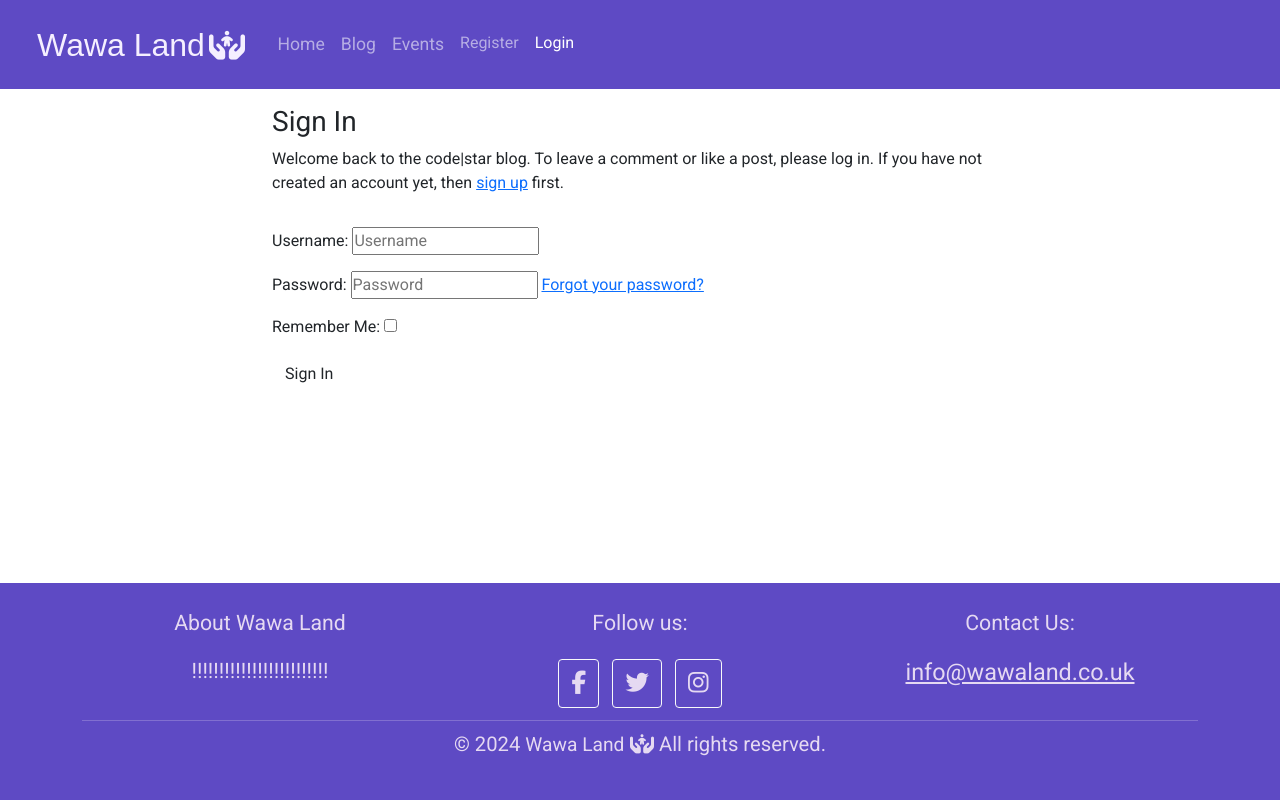
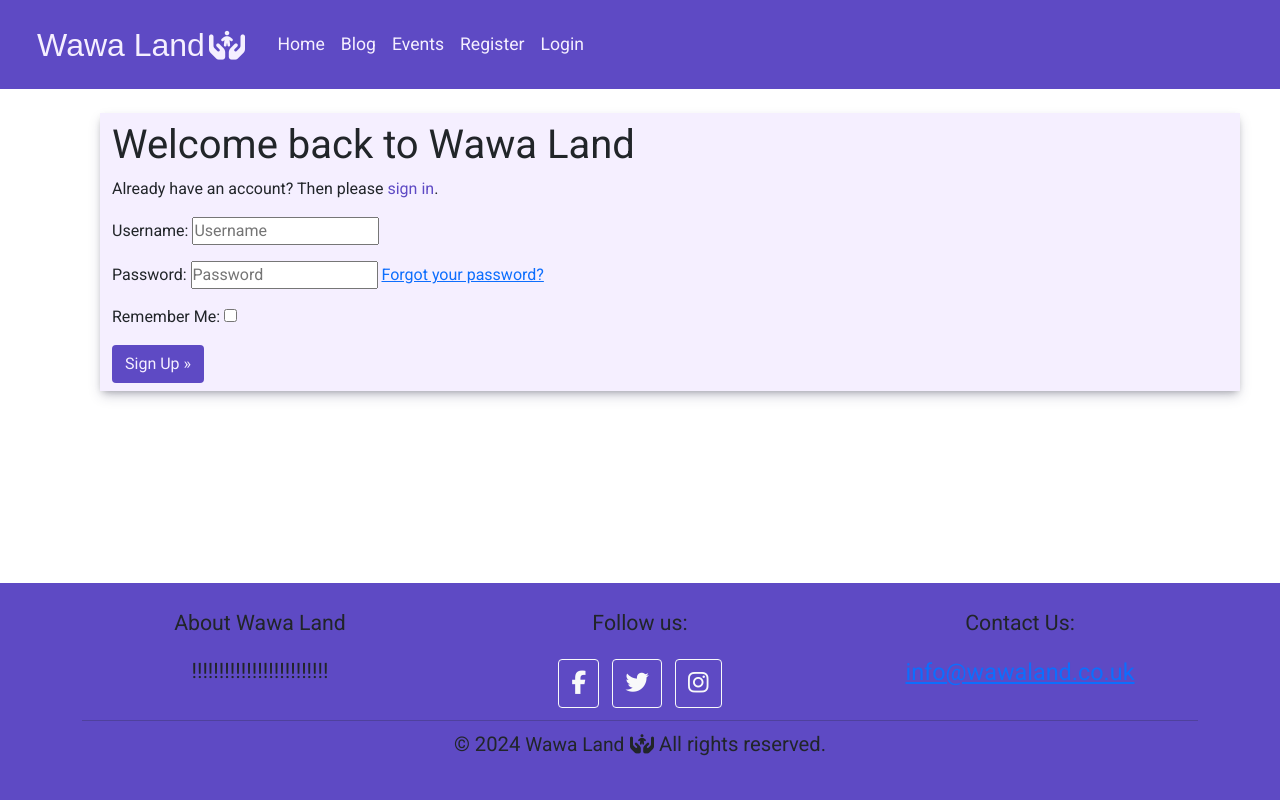
Before and after one commit to bpstephanie/wawa-land, a Django app: page /accounts/login/ in a window 1280 px wide. Run offline with Django 4.2, Linux system fonts and the light colour scheme; some libraries are stand-ins or nearby versions; some web fonts are replaced.

Commit message:
Add styling to login, logout and sign up pages

```diff
--- a/blog/admin.py
+++ b/blog/admin.py
@@ -1,5 +1,5 @@
 from django.contrib import admin
-from .models import Post
+from .models import Post, Comment
 from django_summernote.admin import SummernoteModelAdmin
 
 @admin.register(Post)
@@ -13,4 +13,4 @@ class PostAdmin(SummernoteModelAdmin):
 
 
 # Register your models here.
-#admin.site.register(Comment)
+admin.site.register(Comment)
--- a/static/css/style.css
+++ b/static/css/style.css
@@ -45,6 +45,10 @@ body {
     color: rgb(245, 239, 255) !important;
 }
 
+.dark-text {
+    color:  rgb(94, 74, 196) !important;
+}
+
 /* Nav bar -------------------------------------------------- */
 
 .wawa-brand {
@@ -62,8 +66,8 @@ body {
 
 .navbar-nav > a,
 .footer div,
-.footer a {
-    color: rgb(229, 217, 242);
+.footer a,
+nav li {
     font-size: 110%;
     font-family: 'Roboto', sans-serif;
     font-weight: 500;
@@ -127,66 +131,14 @@ footer .brand > i {
     border: 2px solid #fff !important;
 }
 
-/*
-.main-bg {
-    background-color: #F9FAFC;
-}
-
-.image-flash {
-    position: absolute;
-    bottom: 5%;
-    min-width: 30%;
-    left: -2px;
-    background-color: #188181;
-}
-
-.scale {
-    width: 100%;
-    height: auto;
-}
-
-.masthead {
-    margin-top: 10px;
-    overflow: hidden;
-    position: relative;
-    display: inline-block;
-    height: 33vh;
-    width: 100%;
-}
-
-.masthead-text {
-    background-color: #445261;
-    color: white;
-    position: relative;
-}
-
-.masthead-image {
-    position: relative;
-    overflow: hidden;
-}
-
-.masthead-image:after {
-    content: "";
-    position: absolute;
-    top: 0;
-    right: 90%;
-    height: 100%;
-    width: 150%;
-    background: #445261;
-    -webkit-transform: skew(15deg);
-    -moz-transform: skew(15deg);
-    transform: skew(15deg);
-    z-index: 100;
-}
-
-.post-subtitle {
-    margin-left: 5%;
-    color: lightgray;
+/* Sign up -------------------------------------------------- */
+.user-card {
+    margin: 20px 100px 20px 100px;
 }
 
 .btn-signup,
 .btn-edit {
-    background-color: #188181;
+    background-color: rgb(94, 74, 196);
     color: #fff;
 }
 
--- a/templates/account/login.html
+++ b/templates/account/login.html
@@ -6,29 +6,17 @@
 {% block head_title %}{% trans "Sign In" %}{% endblock %}
 
 {% block content %}
-
-<div class="container">
-    <div class="row">
-        <div class="col-md-8 mt-3 offset-md-2">
-            <h3>{% trans "Sign In" %}</h3>
-
-            <p>{% blocktrans %}Welcome back to the code|star blog. To leave a comment or like a post, please log in. If
-                you
-                have not created an account yet, then <a class="link" href="{{ signup_url }}">sign up</a>
-                first.{% endblocktrans %}</p>
-        </div>
-    </div>
-    <div class="row">
-        <div class="col-md-8 mt-3 offset-md-2">
-            <form class="login" method="POST" action="{% url 'account_login' %}">
+<div class="container bg-light my-4 py-2 box-shadow user-card">
+  <h1>{% trans "Welcome back to Wawa Land" %}</h1>
+  <p>{% blocktrans %}Already have an account? Then please <a class="dark-text text-decoration-none" href="{{ login_url }}">sign in</a>.{% endblocktrans %}</p>
+  <form class="signup" id="signup_form" method="post" action="{% url 'account_signup' %}">
     {% csrf_token %}
     {{ form.as_p }}
     {% if redirect_field_value %}
     <input type="hidden" name="{{ redirect_field_name }}" value="{{ redirect_field_value }}" />
     {% endif %}
-                <button class="btn btn-signup right" type="submit">{% trans "Sign In" %}</button>
+    <button type="submit" class="bg-dark light-text btn">{% trans "Sign Up" %} &raquo;</button>
   </form>
 </div>
-    </div>
-</div>
+
 {% endblock %}
--- a/templates/account/logout.html
+++ b/templates/account/logout.html
@@ -21,7 +21,7 @@
                 {% if redirect_field_value %}
                 <input type="hidden" name="{{ redirect_field_name }}" value="{{ redirect_field_value }}" />
                 {% endif %}
-                <button class="btn btn-signup right" type="submit">{% trans 'Sign Out' %}</button>
+                <button class="bg-dark light-text btn right" type="submit">{% trans 'Sign Out' %}</button>
             </form>
         </div>
     </div>
--- a/templates/base.html
+++ b/templates/base.html
@@ -53,27 +53,29 @@
       </button>
       <div class="collapse navbar-collapse" id="navbarNav">
         <div class="navbar-nav" id="navbar-links">
-          <a class="nav-item nav-link {% if request.path == home_url %}active{% endif %}" href="{% url 'home' %}">Home
+          <a class="nav-item nav-link {% if request.path == home_url %}active{% endif %}" href="{% url 'home' %}"><span
+              class="light-text">Home</span>
             <span class="sr-only">(current)</span>
           </a>
           <a class="nav-link
-            {% if request.path == blog_url %}active{%endif%}" aria-current="page" href="{% url 'blog' %}">Blog
+            {% if request.path == blog_url %}active{%endif%}" aria-current="page" href="{% url 'blog' %}"><span
+              class="light-text">Blog</span>
           </a>
-          <a class="nav-link" aria-current="page" href="{% url 'event' %}">Events
+          <a class="nav-link" aria-current="page" href="{% url 'event' %}"><span class="light-text">Events</span>
           </a>
           {% if user.is_authenticated %}
           <li class="nav-item">
             <a class="nav-link {% if request.path == logout_url %}active{% endif %}" aria-current="page"
-              href="{% url 'account_logout' %}">Logout</a>
+              href="{% url 'account_logout' %}"><span class="light-text">Logout</span></a>
           </li>
           {% else %}
           <li class="nav-item">
             <a class="nav-link {% if request.path == signup_url %}active{% endif %}" aria-current="page"
-              href="{% url 'account_signup' %}">Register</a>
+              href="{% url 'account_signup' %}"><span class="light-text">Register</span></a>
           </li>
           <li class="nav-item">
             <a class="nav-link {% if request.path == login_url %}active{% endif %}" aria-current="page"
-              href="{% url 'account_login' %}">Login</a>
+              href="{% url 'account_login' %}"><span class="light-text">Login</span></a>
           </li>
           {% endif %}
         </div>
@@ -81,10 +83,18 @@
     </div>
   </nav>
 
+  <main>
+    {% if user.is_authenticated %}
+    <div class="bg-mid light-text">
+      <p class="text-end pe-2">You are logged in as {{ user }}</p>
+    </div>
+    {% else %}
+    {% endif %}
 
-  {% block content %}
-  <!-- Page content goes here-->
-  {% endblock content %}
+    {% block content %}
+    <!-- Page content goes here-->
+    {% endblock content %}
+  </main>
 
   <!-- Footer -->
   <footer class="footer mt-auto py-4 bg-dark">
--- a/templates/index.html
+++ b/templates/index.html
@@ -22,7 +22,7 @@
                 </div>
                 <div class="row">
                     <div class="col-md-4">
-                        <a href="#" class="btn btn-primary">Sign Up</a>
+                        <a href="#" class="bg-dark light-text btn">Sign Up</a>
                     </div>
                 </div>
             </div>
--- a/wawaland/settings.py
+++ b/wawaland/settings.py
@@ -28,7 +28,7 @@ TEMPLATES_DIR = os.path.join(BASE_DIR, 'templates')
 SECRET_KEY = os.environ.get("SECRET_KEY")
 
 # SECURITY WARNING: don't run with debug turned on in production!
-DEBUG = False
+DEBUG = True
 
 ALLOWED_HOSTS = ['8000-bpstephanie-wawaland-e0ke2fxahyz.ws.codeinstitute-ide.net','.herokuapp.com']
 
```
Also changed, not shown: event/templates/event/event_list.html (+10 -0 lines), templates/account/signup.html (+7 -8 lines). Lines whose indentation alone changed are shown as unchanged.
